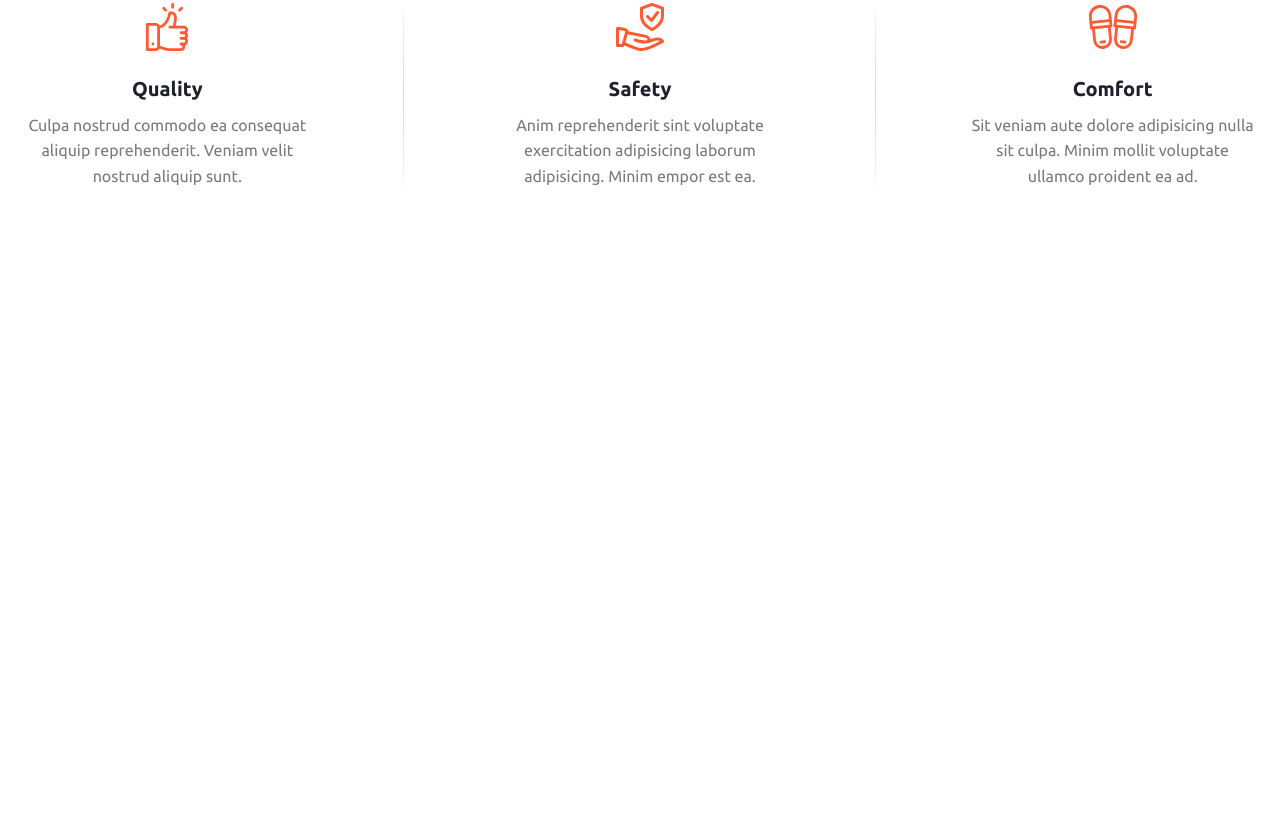
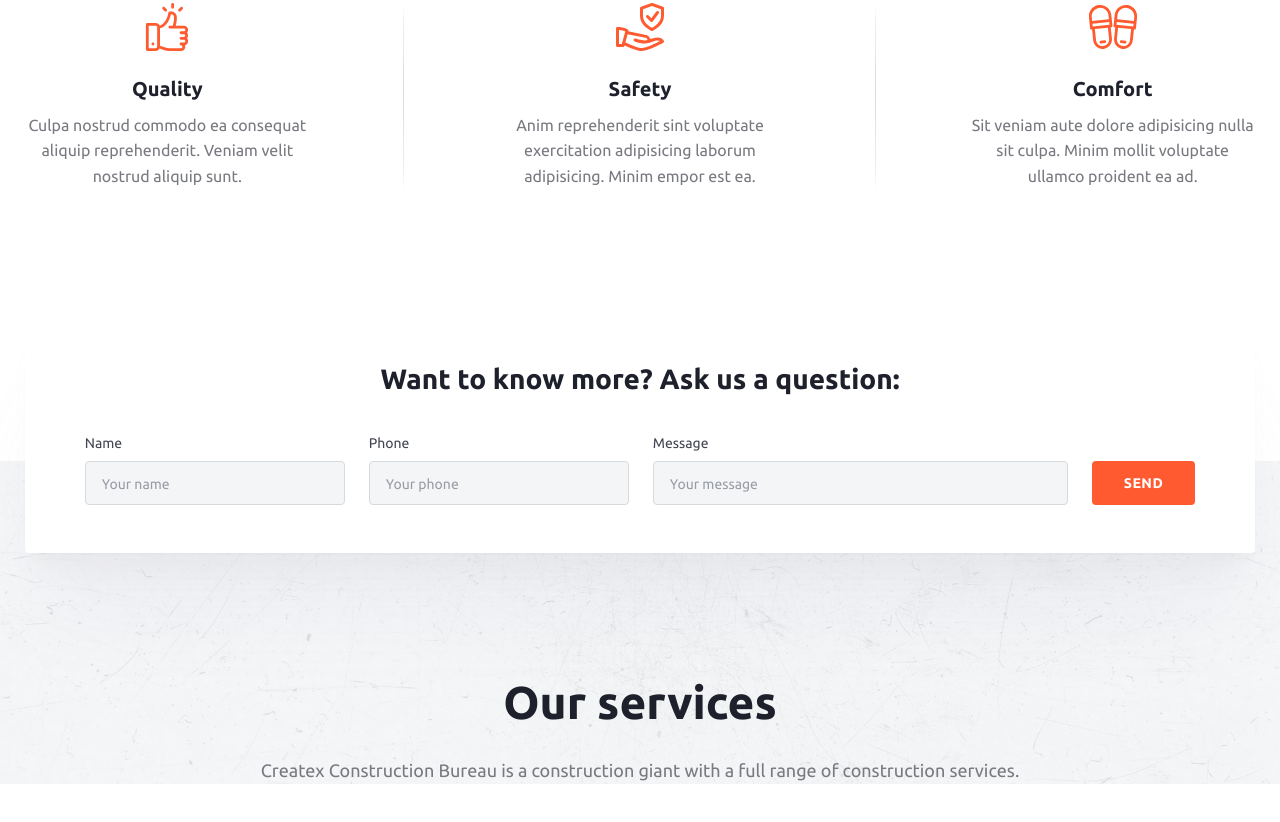
Before and after one commit to Sakhalinex/createx_construction, a website: page app/index.html in a window 1280 px wide. Shown: the part 2219-3041 px from the top of the page. Before the commit the page ends 2680 px from the top, so only its background shows below. Drawn offline with Linux system fonts and the light colour scheme; files whose address does not match are found by name.

Commit message:
Доделал форму + начал services-section

```diff
--- a/app/index.html
+++ b/app/index.html
@@ -93,6 +93,32 @@
                 </p>
             </li>
         </ul>
+        <form class="know-form" action="#">
+            <h2 class="know-form__title">Want to&nbsp;know more? Ask&nbsp;us a&nbsp;question:</h2>
+            <div class="know-form__content">
+                <label class="know-form__field form-field form-field--small">
+                    <span class="form-field__caption">Name</span>
+                    <input class="form-field__input" type="text" placeholder="Your name">
+                </label>
+                <label class="know-form__field form-field form-field--small">
+                    <span class="form-field__caption">Phone</span>
+                    <input class="form-field__input" type="tell" placeholder="Your phone">
+                </label>
+                <label class="know-form__field form-field form-field--large">
+                    <span class="form-field__caption">Message</span>
+                    <input class="form-field__input" type="text" placeholder="Your message">
+                </label>
+                <button class="btn btn-regular btn-fill" type="submit">Send</button>
+            </div>
+        </form>
+    </div>
+</section>
+        <section class="services-section section-offset">
+    <div class="container">
+        <h2 class="title title--center">Our services</h2>
+        <p class="descr descr--center">
+            Createx Construction Bureau is&nbsp;a&nbsp;construction giant with a&nbsp;full range of&nbsp;construction services.
+        </p>
     </div>
 </section>
         <footer class="footer">
--- a/src/scss/_fonts.scss
+++ b/src/scss/_fonts.scss
@@ -1,4 +1,4 @@
 @include font-face('Lato', 'Lato-Black', 900, normal);
+@include font-face('Ubuntu', 'Ubuntu-Regular', 400, normal);
 @include font-face('Ubuntu', 'Ubuntu-Bold', 700, normal);
-@include font-face('Ubuntu', 'Ubuntu-Regular', 400, normal);
 @include font-face('Lato', 'Lato-Bold', 700, normal);
--- a/src/scss/_settings.scss
+++ b/src/scss/_settings.scss
@@ -95,8 +95,8 @@ ul, li {
 
   &-regular {
     font-size: calcRem(14);
-    line-height: 44px;
-    padding: 0 32px;
+    line-height: 42px;
+    padding: 0 31px;
   }
 
   &-large {
@@ -108,7 +108,7 @@ ul, li {
   &-stroke {
     border: 1px solid #fff;
 
-    &-primary {
+    &--primary {
       border-color: $primary;
     }
   }
--- /dev/null
+++ b/src/scss/components/_form-field.scss
@@ -0,0 +1,41 @@
+.form-field {
+    &--small {
+        input {
+            width: 260px;
+        }
+    }
+
+    &--regular {
+        input {
+            width: 364px;
+        }
+    }
+
+    &--large {
+        input {
+            width: 415px;
+        }
+    }
+
+    &__caption {
+        display: block;
+        font-size: 14px;
+        color: $gray;
+        margin-bottom: 10px;
+    }
+
+    &__input {
+        display: block;
+        background-color: #f4f5f7;
+        padding: 12px 0 12px 16px;
+        border-radius: 4px;
+        border: 1px solid #d7dadd;
+
+        &::placeholder {
+            font-weight: 400;
+            font-size: 14px;
+            line-height: 150%;
+            color: #9a9ca5;
+        }
+    }
+}
--- /dev/null
+++ b/src/scss/components/_know-form.scss
@@ -0,0 +1,27 @@
+.know-form {
+    position: relative;
+    top: 92px;
+    padding: 48px 60px;
+    background-color: #fff;
+    border-radius: 4px;
+    box-shadow:
+    0px 80px 80px -20px rgba(154, 156, 165, 0.08),
+    0px 30px 24px -10px rgba(154, 156, 165, 0.05),
+    0px 12px 10px -6px rgba(154, 156, 165, 0.04),
+    0px 4px 4px -4px rgba(30, 33, 44, 0.03);
+
+    &__title {
+        font-size: 28px;
+        font-weight: 700;
+        color: $ebony;
+        text-align: center;
+        margin-bottom: 40px;
+    }
+
+    &__content {
+        display: flex;
+        align-items: flex-end;
+        justify-content: center;
+        column-gap: 24px;
+    }
+}
--- a/src/scss/components/_mission.scss
+++ b/src/scss/components/_mission.scss
@@ -1,13 +1,12 @@
 .mission {
     $mission-gap: 94px;
-    margin-bottom: 271px;
 
     background-color: #fff;
     &__list {
-
         display: grid;
         grid-template-columns: repeat(3, 1fr);
         gap: calc($mission-gap * 2);
+        margin-bottom: 33px;
     }
 
     &__item {
--- /dev/null
+++ b/src/scss/components/_services-section.scss
@@ -0,0 +1,7 @@
+.services-section {
+    padding-top: 212px;
+    background-image: url('../img/services-section-bg.jpg');
+    background-position: center;
+    background-size: cover;
+    background-repeat: no-repeat;
+}
--- a/src/scss/main.scss
+++ b/src/scss/main.scss
@@ -10,9 +10,12 @@
 @import './components/hero';
 @import './components/about-section';
 @import './components/mission';
+@import './components/know-form';
+@import './components/services-section';
 @import './components/footer';
 
 //Подключение составляющих компонентов
 @import './components/nav';
 @import './components/header-contacts';
 @import './components/video-block';
+@import './components/form-field';
```
Also changed, not shown: src/html/mission.html (+18 -0 lines), src/html/services-section.html (added, +8 -0 lines), src/index.html (+1 -0 lines), app/css/main.min.css, app/img/services-section-bg.jpg (added), src/img/services-section-bg.jpg (added), 1 other file.
